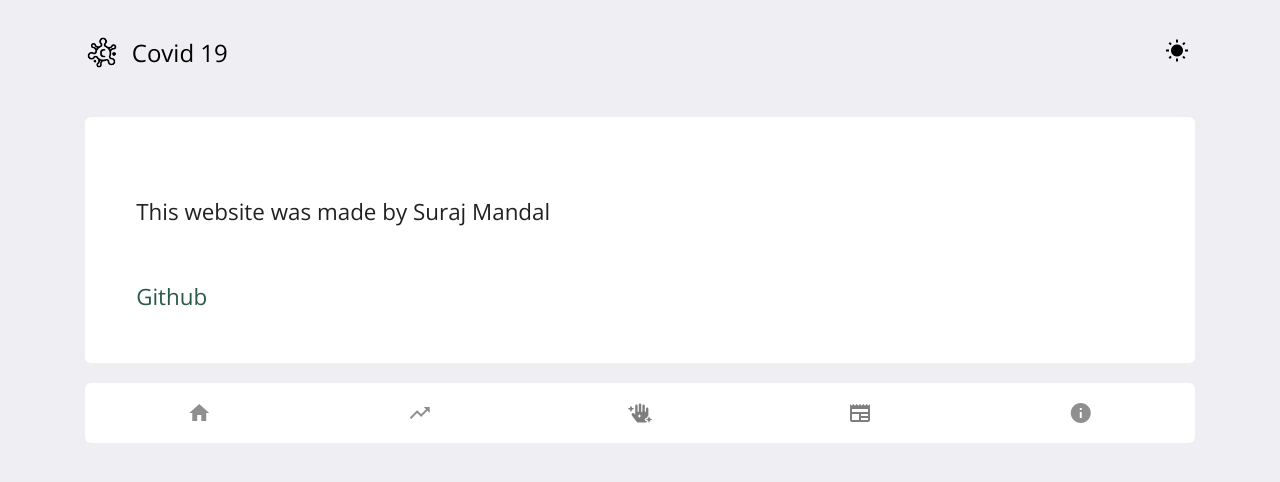
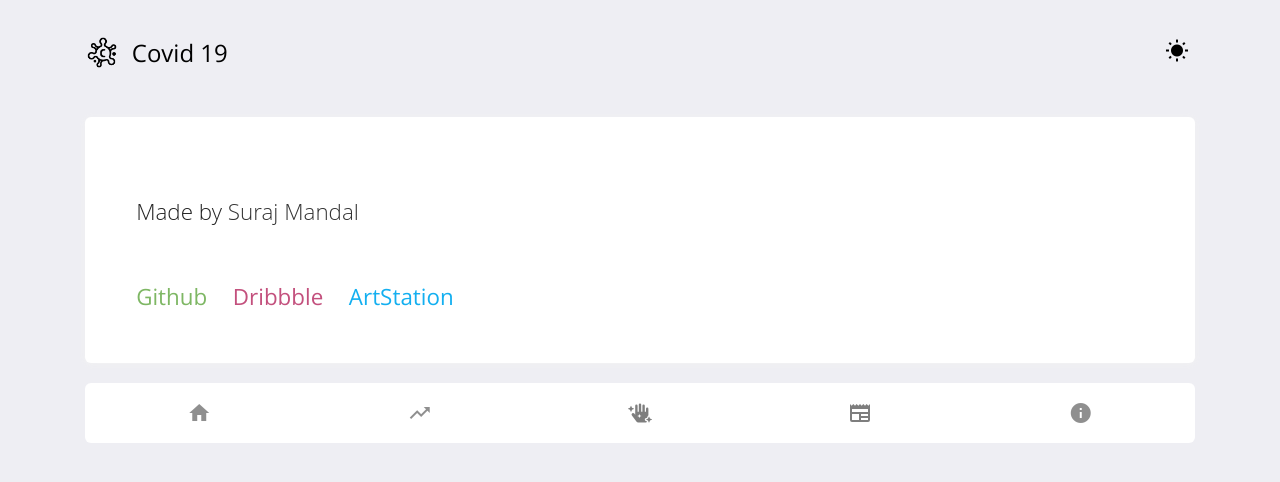
Before and after one commit to surajmandalcell/covid-tracker-India, an Angular app: page /about in a window 1280 px wide. Shown: the top 482 px of the page. Built offline with nearby package versions, Linux system fonts and the light colour scheme.

Commit message:
styled about page and removed console.log's from home component

```diff
--- a/src/app/about/about.component.html
+++ b/src/app/about/about.component.html
@@ -1,6 +1,8 @@
 <mat-card class="card card-9 mat-elevation-z0">
   <br>
-  <p>This website was made by Suraj Mandal</p>
+  <p>Made by <a href="https://surajmandalcell.github.io/">Suraj Mandal</a></p>
   <br>
-  <a href="https://surajmandalcell.github.io/">Github</a>
+  <a href="https://github.com/surajmandalcell" class="github-link">Github</a>
+  <a href="https://dribbble.com/surajmandalcell" class="dribbble-link">Dribbble</a>
+  <a href="https://www.artstation.com/surajmandalcell" class="artstation-link">ArtStation</a>
 </mat-card>
--- a/src/app/home/home.component.ts
+++ b/src/app/home/home.component.ts
@@ -1,7 +1,7 @@
 import { Component, ElementRef } from '@angular/core';
 import { HttpClient } from '@angular/common/http';
 
-import { stateTable, newsTable } from './../models/general';
+import { stateTable } from './../models/general';
 
 @Component({
   selector: 'app-home',
@@ -29,26 +29,16 @@ export class HomeComponent {
   stateDataTotal: any;
   stateData: stateTable[];
 
-  // News Data
-  newsData = [];
-  showNews: newsTable[];
-
   // Api url
   readonly apiUrl = 'https://thevirustracker.com';
   readonly api2 = 'https://api.rootnet.in';
 
   displayedColumns: string[] = ['loc', 'confirmedCasesIndian', 'confirmedCasesForeign', 'discharged', 'deaths'];
-  newsColumns: string[] = ['image', 'title', 'time'];
 
   constructor(public httpClient: HttpClient, private elementRef: ElementRef) {
     this.getCountryData();
     this.getGlobalData();
     this.getStateData();
-  }
-
-  consol(){
-    console.log();
-    console.log(this.newsData);
   }
 
   async getCountryData() {
@@ -62,7 +52,6 @@ export class HomeComponent {
 
   async getGlobalData() {
     this.httpClient.get(this.apiUrl + '/free-api?global=stats').subscribe((res: any) => {
-      console.log(res);
       this.totalCases = res.results[0].total_cases;
       this.totalDead = res.results[0].total_deaths;
       this.totalRecovered = res.results[0].total_recovered;
--- a/src/styles.scss
+++ b/src/styles.scss
@@ -314,23 +314,47 @@ mat-card.card-4 {
   }
 }
 
+// About Card
+.dark-mode .card.card-9{
+  a{
+    color: #dfdfdf;
+  }
+}
+
 mat-card.card.card-9 {
   padding: 4vw;
   padding-top: 2vw;
   font-size: 1.4rem;
+  p{
+    font-family: 'Open Sans Light', $font-default;
+  }
   a {
+    color: #333;
+    margin-right: 2vw;
     text-decoration: none;
-    color: #2a594c;
     &:hover,
     &:focus {
       color: #49a69c;
     }
   }
+  .github-link{
+    color: #7eb764;
+  }
+  .dribbble-link{
+    color: #c3507d;
+  }
+  .artstation-link{
+    color: #13aff0;
+  }
   @include res("xs") {
     font-size: 1.2rem;
     padding-bottom: 50px;
+    a{
+      margin-right: 4vw;
+    }
   }
 }
+
 
 *[ng-reflect-router-link]:hover {
   cursor: pointer;
@@ -528,6 +552,7 @@ tr:nth-last-child(1) {
       background-color: transparent;
     }
   }
+  // Navigation card
   mat-card.card-4 {
     mat-card {
       color: $on-background-dk;
```
